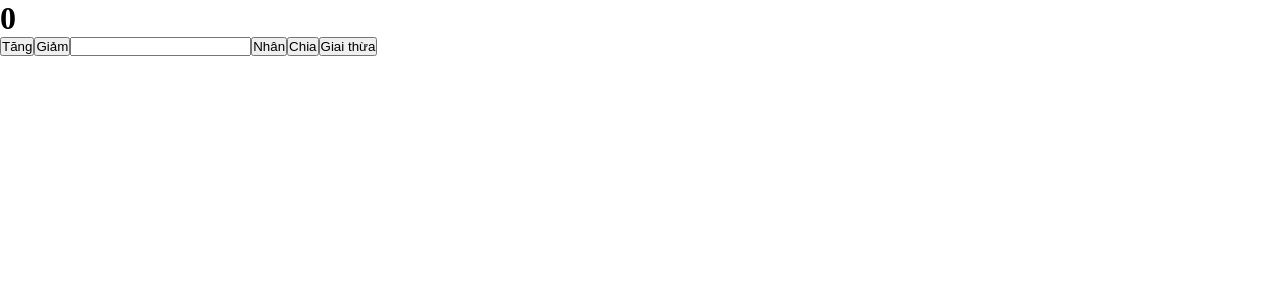
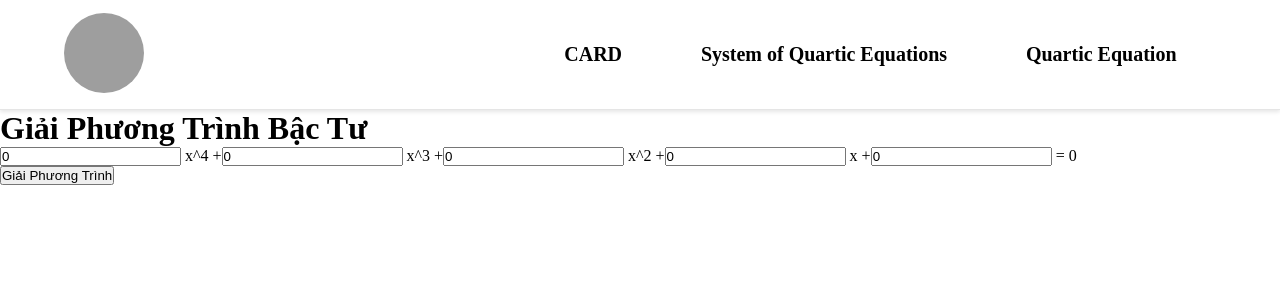
Before and after one commit to hongquan32004/HIT-REACTJS-2024, a React (Vite) app in the folder HomeWork/: page /qe in a window 1280 px wide. Shown: the top 300 px of the page. Built offline with nearby package versions, Linux system fonts and the light colour scheme; grey boxes are pictures that could not be loaded.

Commit message:
update Test2

```diff
--- a/HomeWork/package.json
+++ b/HomeWork/package.json
@@ -13,6 +13,7 @@
     "@reduxjs/toolkit": "^2.2.5",
     "axios": "^1.6.8",
     "formik": "^2.4.5",
+    "mathjs": "^13.0.0",
     "react": "^18.2.0",
     "react-dom": "^18.2.0",
     "react-redux": "^9.1.2",
--- a/HomeWork/src/App.jsx
+++ b/HomeWork/src/App.jsx
@@ -24,27 +24,30 @@ import Login1 from './component/Login1/Login1'
 import Layout from './layouts/Layout'
 import HomeD11 from './page/HomeD11/HomeD11'
 import { store } from './store'
-
 import { useDispatch, useSelector } from 'react-redux'
 import { decrementCounter, divisionCounter, factorialCounter, incremantCounter, multiplicationCounter } from './store/CounterSlice'
+import Soqe from './page/Soqe/Soqe'
+import QuarticEquations from './page/QuarticEquations/QuarticEquations.jsx'
+
 
 function App() {
-  const [input, setInput] = useState();
-  const count = useSelector((state) => {
-    console.log(state);
-    return state.counterReducer.count;
-  })
 
-  const dispatch = useDispatch();
   return (
     <>
-      <h1>{count}</h1>
+      {/* <h1>{count}</h1>
       <button onClick={() => dispatch(incremantCounter())}>Tăng</button>
       <button onClick={() => dispatch(decrementCounter())}>Giảm</button>
       <input type="text" value={input} onChange={(e) => setInput(e.target.value)} />
       <button onClick={() => dispatch(multiplicationCounter(input))}>Nhân</button>
       <button onClick={() => dispatch(divisionCounter(input))}>Chia</button>
-      <button onClick={() => dispatch(factorialCounter())}>Giai thừa</button>
+      <button onClick={() => dispatch(factorialCounter())}>Giai thừa</button> */}
+      <Routes>
+        <Route path='/' element={<Layout />}>
+          <Route path='card' element={<HomeD11 />} />
+          <Route path='soqe' element={<Soqe />} />
+          <Route path='qe' element={<QuarticEquations />} />
+        </Route>
+      </Routes>
     </>
   )
 }
--- a/HomeWork/src/common/HeaderD11/HeaderD11.jsx
+++ b/HomeWork/src/common/HeaderD11/HeaderD11.jsx
@@ -5,7 +5,7 @@ import useStore from "../../hooks/useStore";
 import { actions } from "../../storeContext";
 const HeaderD11 = () => {
     const navigate = useNavigate();
-    const [{ theme }, dispatch] = useStore();
+
     return (
         <div className="headerd11">
             <div className="headerd11-content">
@@ -14,18 +14,9 @@ const HeaderD11 = () => {
                 </div>
                 <div className="menu">
                     <ul>
-                        <li><span onClick={() => navigate('/start-bootstrap')}>Start boostrap</span></li>
-                        <li><span onClick={() => navigate('/todo-app')}>Todoapp</span></li>
-                        <li><span onClick={() => navigate('/login1')}>Login</span></li>
-                        <li>
-                            <div onClick={() => dispatch(actions.setTheme())}>
-                                {!theme ? (
-                                    <i className="fa-solid fa-sun" style={{ color: 'rgb(242, 63, 22)' }}></i>
-                                ) : (
-                                    <i className="fa-solid fa-moon"></i>
-                                )}
-                            </div>
-                        </li>
+                        <li><span onClick={() => navigate('/card')}>CARD</span></li>
+                        <li><span onClick={() => navigate('/soqe')}>System of Quartic Equations</span></li>
+                        <li><span onClick={() => navigate('/qe')}>Quartic Equation</span></li>
                     </ul>
                 </div>
             </div>
--- a/HomeWork/src/main.jsx
+++ b/HomeWork/src/main.jsx
@@ -3,10 +3,10 @@ import ReactDOM from 'react-dom/client'
 import App from './App.jsx'
 import './index.scss'
 import { BrowserRouter } from 'react-router-dom'
-
 import { StoreProvider } from './storeContext/index.js'
 import { Provider } from 'react-redux'
 import { store } from './store'
+import QuarticEquations from './page/QuarticEquations/QuarticEquations.jsx'
 
 ReactDOM.createRoot(document.getElementById('root')).render(
   <React.StrictMode>
--- /dev/null
+++ b/HomeWork/src/page/QuarticEquations/QuarticEquations.jsx
@@ -0,0 +1,53 @@
+import { useDispatch, useSelector } from 'react-redux'
+import { useState } from 'react';
+import { solveEquation } from '../../store/QuarticEquation';
+
+const QuarticEquations = () => {
+    const dispatch = useDispatch();
+    const solution = useSelector((state) => state.equation.solution);
+
+    const [coefficients, setCoefficients] = useState({
+        a: 0,
+        b: 0,
+        c: 0,
+        d: 0,
+        e: 0,
+    });
+
+    const handleChange = (e) => {
+        const { name, value } = e.target;
+        setCoefficients({
+            ...coefficients,
+            [name]: parseFloat(value),
+        });
+    };
+
+    const handleSolve = () => {
+        const { a, b, c, d, e } = coefficients;
+        dispatch(solveEquation({ a, b, c, d, e }));
+    };
+
+    return (
+        <div>
+            <h1>Giải Phương Trình Bậc Tư</h1>
+            <div>
+                <input type="number" name="a" value={coefficients.a} onChange={handleChange} /> x^4 +
+                <input type="number" name="b" value={coefficients.b} onChange={handleChange} /> x^3 +
+                <input type="number" name="c" value={coefficients.c} onChange={handleChange} /> x^2 +
+                <input type="number" name="d" value={coefficients.d} onChange={handleChange} /> x +
+                <input type="number" name="e" value={coefficients.e} onChange={handleChange} /> = 0
+            </div>
+            <button onClick={handleSolve}>Giải Phương Trình</button>
+            {solution && (
+                <div>
+                    <p>Nghiệm:</p>
+                    {solution.map((sol, index) => (
+                        <p key={index}>{sol.toString()}</p>
+                    ))}
+                </div>
+            )}
+        </div>
+    );
+}
+
+export default QuarticEquations
--- /dev/null
+++ b/HomeWork/src/page/Soqe/Soqe.jsx
@@ -0,0 +1,8 @@
+const Soqe = () => {
+    return(
+        <div>
+
+        </div>
+    )
+}
+export default Soqe
--- a/HomeWork/src/page/StartBootstrap/StartBootstrap.jsx
+++ b/HomeWork/src/page/StartBootstrap/StartBootstrap.jsx
@@ -1,6 +1,7 @@
 import { memo } from "react"
 import './StartBootstrap.scss'
 import { Route, Routes, Link, NavLink } from 'react-router-dom'
+
 import AboutUs from "../AboutUs/AboutUs"
 import Contact from "../Contact/Contact"
 import Login from "../Login/Login"
--- a/HomeWork/src/store/CounterSlice.js
+++ b/HomeWork/src/store/CounterSlice.js
@@ -26,9 +26,7 @@ export const counterSlice = createSlice({
                 state.count *= i;
             }
         },
-        hephuongtrinhbac1: (state,actions) => {
 
-        }
     }
 })
 
--- /dev/null
+++ b/HomeWork/src/store/QuarticEquation.js
@@ -0,0 +1,123 @@
+
+import { createSlice } from '@reduxjs/toolkit';
+
+function solveQuartic(a, b, c, d, e) {
+    const solutions = [];
+
+    // Tính các hệ số chuẩn
+    const alpha = (8 * b - 3 * Math.pow(a, 2)) / (8 * a);
+    const beta = (Math.pow(a, 3) * e - 4 * a * b * d + 8 * c * Math.pow(a, 2) - 3 * Math.pow(b, 2)) / (8 * Math.pow(a, 2));
+    const gamma = (16 * a * b * b * c - 64 * Math.pow(a, 2) * b * e - 16 * Math.pow(b, 3) * d + 16 * Math.pow(a, 3) * c * c + 256 * Math.pow(a, 4) * e - 3 * Math.pow(a, 2) * Math.pow(b, 2) * d) / (256 * Math.pow(a, 3));
+
+    // Tính delta
+    const delta = Math.pow(beta, 2) - 4 * alpha * gamma;
+
+    if (delta > 0) {
+        // Nếu delta > 0, có 4 nghiệm phân biệt
+        const sqrtDelta = Math.sqrt(delta);
+        const sqrtAlpha = Math.sqrt(alpha);
+        const p = (-2 * Math.pow(beta, 2) + 3 * alpha * gamma) / (2 * Math.pow(sqrtAlpha, 3));
+        const q = (Math.pow(beta, 3) - 4 * alpha * beta * gamma + 8 * Math.pow(alpha, 2) * delta) / (8 * Math.pow(alpha, 3));
+
+        const acosPDividedBy2 = Math.acos(p / 2);
+        const sqrtNeg2POver3 = Math.sqrt(-2 * p / 3);
+        const oneThirdSqrtAlpha = sqrtAlpha / 3;
+
+        // Nghiệm thứ nhất
+        solutions.push(
+            -b / (4 * a) - oneThirdSqrtAlpha * Math.cos(acosPDividedBy2 / 3 + 2 * Math.PI * 0 / 3) - sqrtNeg2POver3 * Math.cos(acosPDividedBy2 / 3)
+        );
+
+        // Nghiệm thứ hai
+        solutions.push(
+            -b / (4 * a) - oneThirdSqrtAlpha * Math.cos(acosPDividedBy2 / 3 + 2 * Math.PI * 1 / 3) - sqrtNeg2POver3 * Math.cos(acosPDividedBy2 / 3)
+        );
+
+        // Nghiệm thứ ba
+        solutions.push(
+            -b / (4 * a) - oneThirdSqrtAlpha * Math.cos(acosPDividedBy2 / 3 + 2 * Math.PI * 2 / 3) - sqrtNeg2POver3 * Math.cos(acosPDividedBy2 / 3)
+        );
+
+        // Nghiệm thứ tư
+        solutions.push(
+            -b / (4 * a) - oneThirdSqrtAlpha * Math.cos(acosPDividedBy2 / 3 + 2 * Math.PI * 3 / 3) - sqrtNeg2POver3 * Math.cos(acosPDividedBy2 / 3)
+        );
+    } else if (delta < 0) {
+        // Nếu delta < 0, có 2 nghiệm thực và 2 nghiệm phức
+        const sqrtAlpha = Math.sqrt(-alpha);
+        const acosQDividedBy2 = Math.acos(q / 2);
+
+        // Nghiệm thứ nhất
+        solutions.push(
+            -b / (4 * a) - 2 * sqrtAlpha * Math.cos(acosQDividedBy2 / 3 + 2 * Math.PI * 0 / 3)
+        );
+
+        // Nghiệm thứ hai
+        solutions.push(
+            -b / (4 * a) - 2 * sqrtAlpha * Math.cos(acosQDividedBy)
+        )
+        // Nghiệm thứ ba
+        solutions.push(
+            -b / (4 * a) - 2 * sqrtAlpha * Math.cos(acosQDividedBy2 / 3 + 2 * Math.PI * 2 / 3)
+        );
+
+        // Nghiệm thứ tư
+        solutions.push(
+            -b / (4 * a) - 2 * sqrtAlpha * Math.cos(acosQDividedBy2 / 3 + 2 * Math.PI * 3 / 3)
+        );
+    } else {
+        // Nếu delta = 0, có 4 nghiệm đều bằng nhau
+        const cbrtBetaOver2Alpha = Math.cbrt(beta / (2 * alpha));
+
+        // Nghiệm thứ nhất
+        solutions.push(
+            -b / (4 * a) - 2 * cbrtBetaOver2Alpha
+        );
+
+        // Nghiệm thứ hai
+        solutions.push(
+            -b / (4 * a) + cbrtBetaOver2Alpha
+        );
+
+        // Nghiệm thứ ba
+        solutions.push(
+            -b / (4 * a) - 2 * cbrtBetaOver2Alpha
+        );
+
+        // Nghiệm thứ tư
+        solutions.push(
+            -b / (4 * a) + cbrtBetaOver2Alpha
+        );
+    }
+
+    return solutions;
+}
+
+const initialState = {
+    solution: null,
+};
+
+const quarticequation = createSlice({
+    name: 'equation',
+    initialState,
+    reducers: {
+        solveEquation: (state, action) => {
+            const { a, b, c, d, e } = action.payload;
+
+            // Chuyển đổi các hệ số sang số
+            const numericA = parseFloat(a);
+            const numericB = parseFloat(b);
+            const numericC = parseFloat(c);
+            const numericD = parseFloat(d);
+            const numericE = parseFloat(e);
+
+            // Phương trình dạng ax^4 + bx^3 + cx^2 + dx + e = 0
+            state.solution = solveQuartic(numericA, numericB, numericC, numericD, numericE);
+        },
+    },
+});
+
+
+
+export const { solveEquation } = quarticequation.actions;
+export default quarticequation.reducer;
--- a/HomeWork/src/store/index.js
+++ b/HomeWork/src/store/index.js
@@ -1,7 +1,10 @@
 import { configureStore } from "@reduxjs/toolkit";
 import counterReducer from './CounterSlice'
+import quarticequation from "./QuarticEquation";
+
 export const store = configureStore({
     reducer: {
-        counterReducer
+        counterReducer,
+        equation: quarticequation
     }
 });
```
Also changed, not shown: 1 other file (tests, documents, lock files or other folders).
